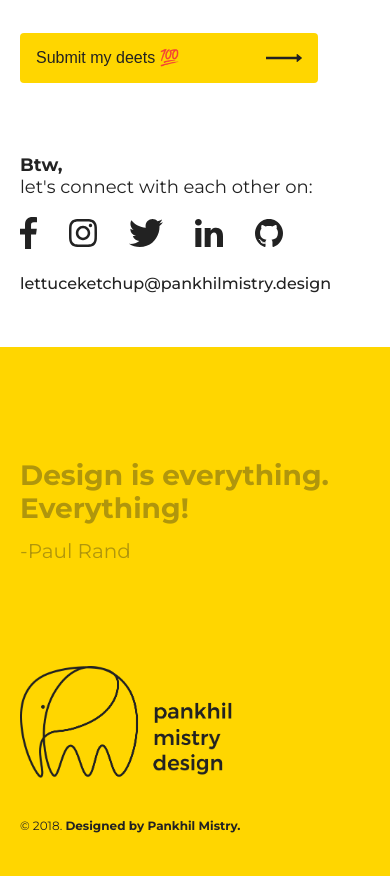
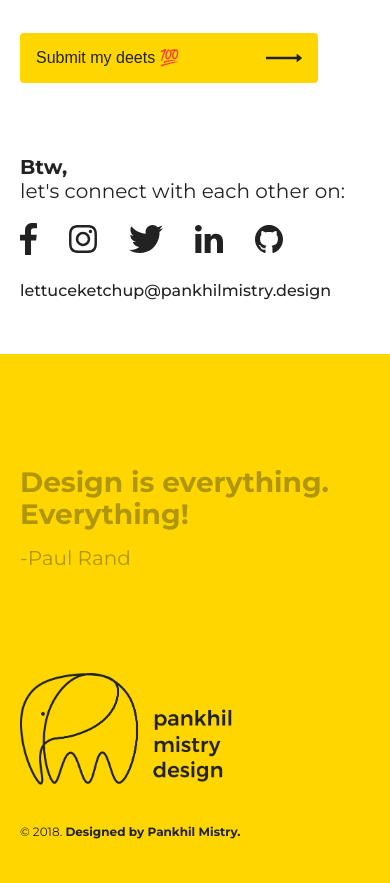
Before and after one commit to pankhilmistry/pmdesign, a plain HTML site: page index.html in a window 390 px wide. Shown: the part 5402-6285 px from the top of the page. Drawn offline with nearby package versions, Linux system fonts and the light colour scheme.

Commit message:
btw section h3 1.25rem

```diff
--- a/styles/mediaqueries.css
+++ b/styles/mediaqueries.css
@@ -268,7 +268,7 @@ p.journey-text {
 }
 
 #lastsection h3:nth-of-type(2){
-  font-size: 1.125rem;
+  font-size: 1.25rem;
   padding-top: 2rem;
 }
 
```
